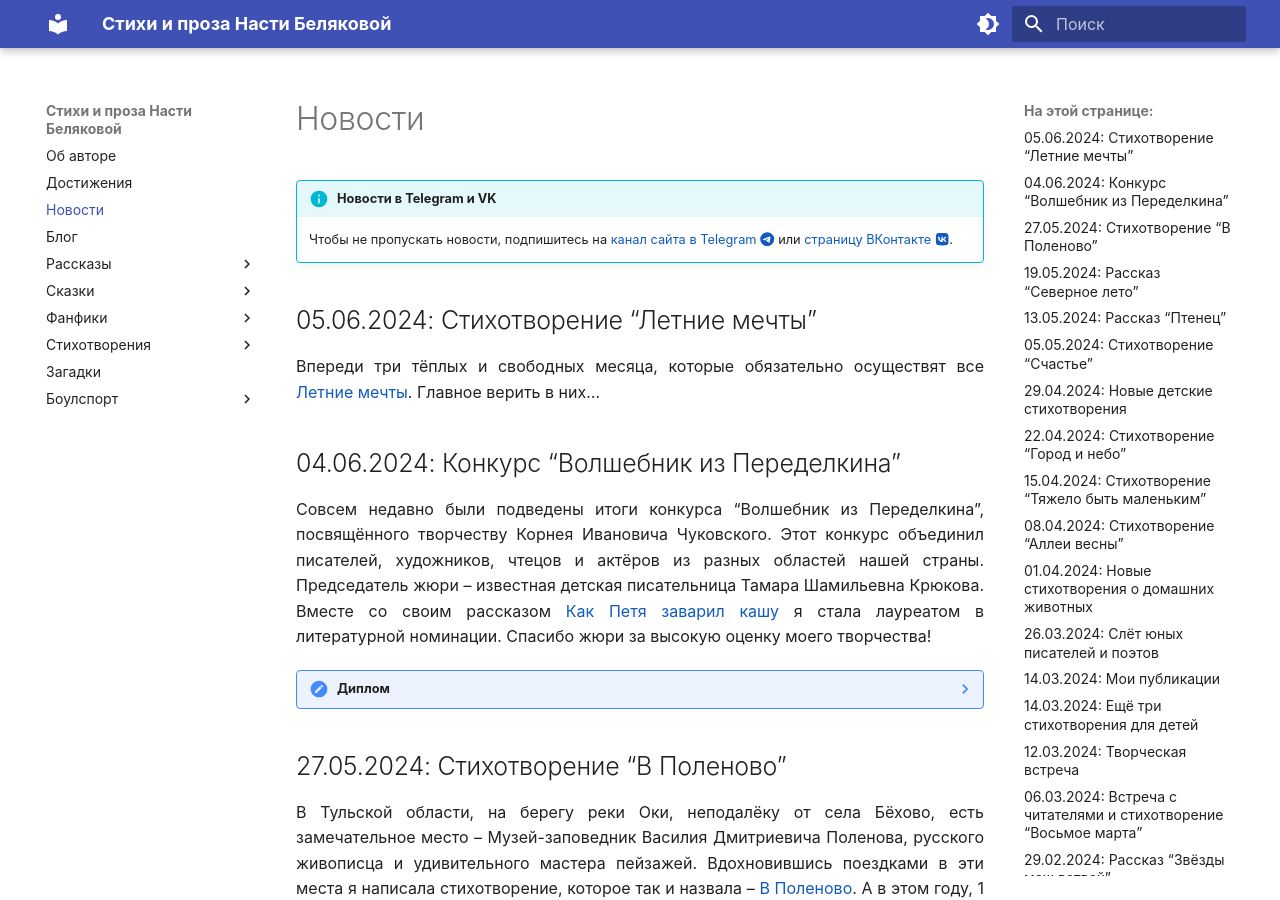
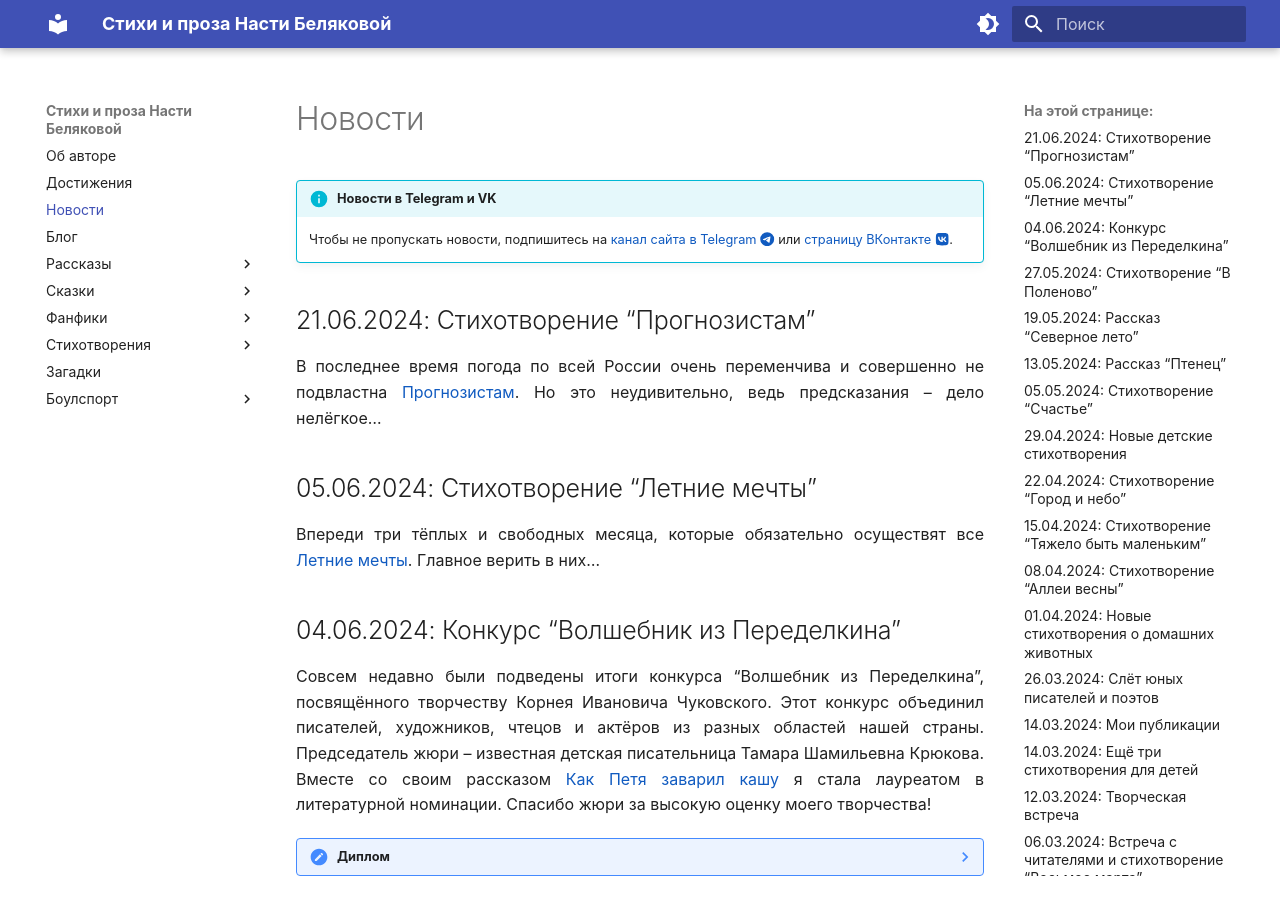
Before and after one commit to lib-beliakova/lib-beliakova.github.io, an MkDocs documentation site: the page built from docs/news.md, in a window 1280 px wide and 900 px high. Built offline with MkDocs 1.6.1 and Material for MkDocs 9.7.7, drawn with Linux system fonts in a browser that asks for light colours.

Commit message:
Weather forecasters

```diff
--- a/docs/news.md
+++ b/docs/news.md
@@ -2,6 +2,10 @@
 
 !!! info "Новости в Telegram и VK"
     Чтобы не пропускать новости, подпишитесь на [канал сайта в Telegram :fontawesome-brands-telegram:](https://t.me/lib_beliakova) или [страницу ВКонтакте :fontawesome-brands-vk:](https://vk.com/lib_beliakova).
+
+## 21.06.2024: Стихотворение "Прогнозистам"
+
+В последнее время погода по всей России очень переменчива и совершенно не подвластна [Прогнозистам](poems/weather-forecasters.md). Но это неудивительно, ведь предсказания -- дело нелёгкое...
 
 ## 05.06.2024: Стихотворение "Летние мечты"
 
--- a/docs/poems/index.md
+++ b/docs/poems/index.md
@@ -62,6 +62,7 @@
 
     ---
 
+    * [Прогнозистам](weather-forecasters.md)
     * [Счастье](happiness.md)
     * [Потеря](loss.md)
     * [Старый рояль](old-piano.md)
--- a/mkdocs.yml
+++ b/mkdocs.yml
@@ -88,6 +88,7 @@ nav:
       - poems/the-crow.md
       - poems/help.md
     - Моменты жизни:
+      - poems/weather-forecasters.md
       - poems/happiness.md
       - poems/loss.md
       - poems/old-piano.md
```
Also changed, not shown: docs/poems/weather-forecasters.md (added, +20 -0 lines), docs/images/weather-forecasters.jpg (added).
